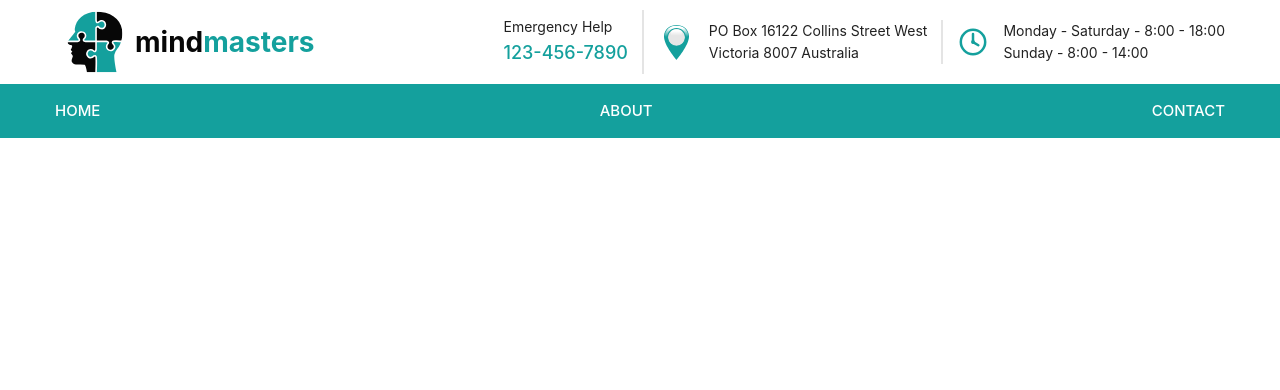
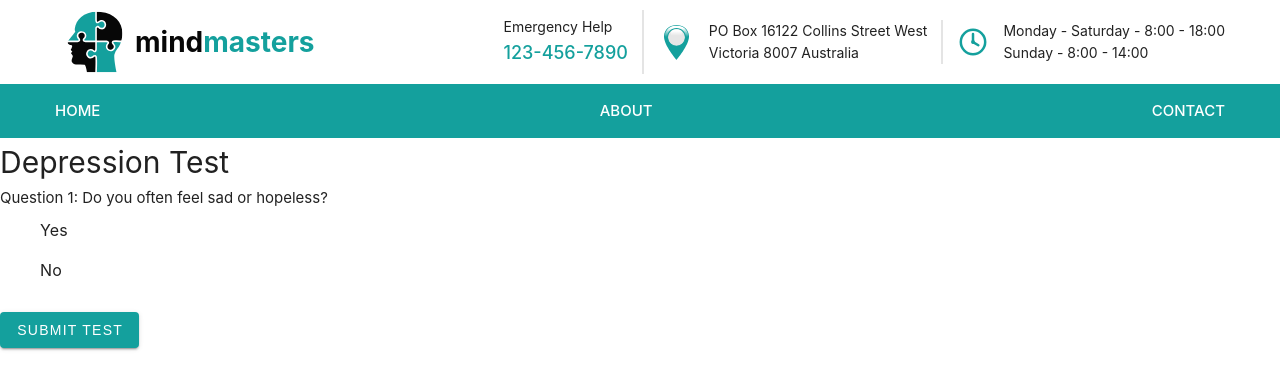
Before and after one commit to Feralwater/CogniLearn, a Vue app: page /depression-test in a window 1280 px wide. Shown: the top 390 px of the page. Built offline with nearby package versions, Linux system fonts and the light colour scheme.

Commit message:
add test template

```diff
--- a/src/router/index.ts
+++ b/src/router/index.ts
@@ -13,6 +13,11 @@ const router = createRouter({
       path: '/about',
       name: 'about',
       component: () => import('../views/AboutView.vue')
+    },
+    {
+      path: '/depression-test',
+      name: 'depression-test',
+      component: () => import('@/views/DepressionTest/DepressionTestView.vue')
     }
   ]
 })
--- /dev/null
+++ b/src/views/DepressionTest/DepressionTestView.vue
@@ -0,0 +1,39 @@
+<template>
+  <div>
+    <h1>Depression Test</h1>
+    <div v-for="(question, index) in questions" :key="index">
+      <p>{{ question.text }}</p>
+      <v-radio-group v-model="answers[index]">
+        <v-radio v-for="(option, optionIndex) in question.options" :key="optionIndex" :label="option" :value="option" />
+      </v-radio-group>
+    </div>
+    <v-btn @click="submitTest" color="primary">Submit Test</v-btn>
+  </div>
+</template>
+
+<script>
+export default {
+  data() {
+    return {
+      questions: [
+        {
+          text: 'Question 1: Do you often feel sad or hopeless?',
+          options: ['Yes', 'No'],
+        },
+        // Add more questions and options as needed
+      ],
+      answers: Array(5).fill(''),
+    };
+  },
+  methods: {
+    submitTest() {
+      // Process the test results
+      console.log(this.answers);
+    },
+  },
+};
+</script>
+
+<style>
+
+</style>
--- a/src/views/HomeView/HomeView.vue
+++ b/src/views/HomeView/HomeView.vue
@@ -31,8 +31,7 @@ import banner from "@/assets/banner.jpg";
 export default {
   methods: {
     navigateToDepressionTest() {
-      // Handle button click event
-      // Add your logic here
+      this.$router.push("/depression-test");
     }
   },
   data() {
```
